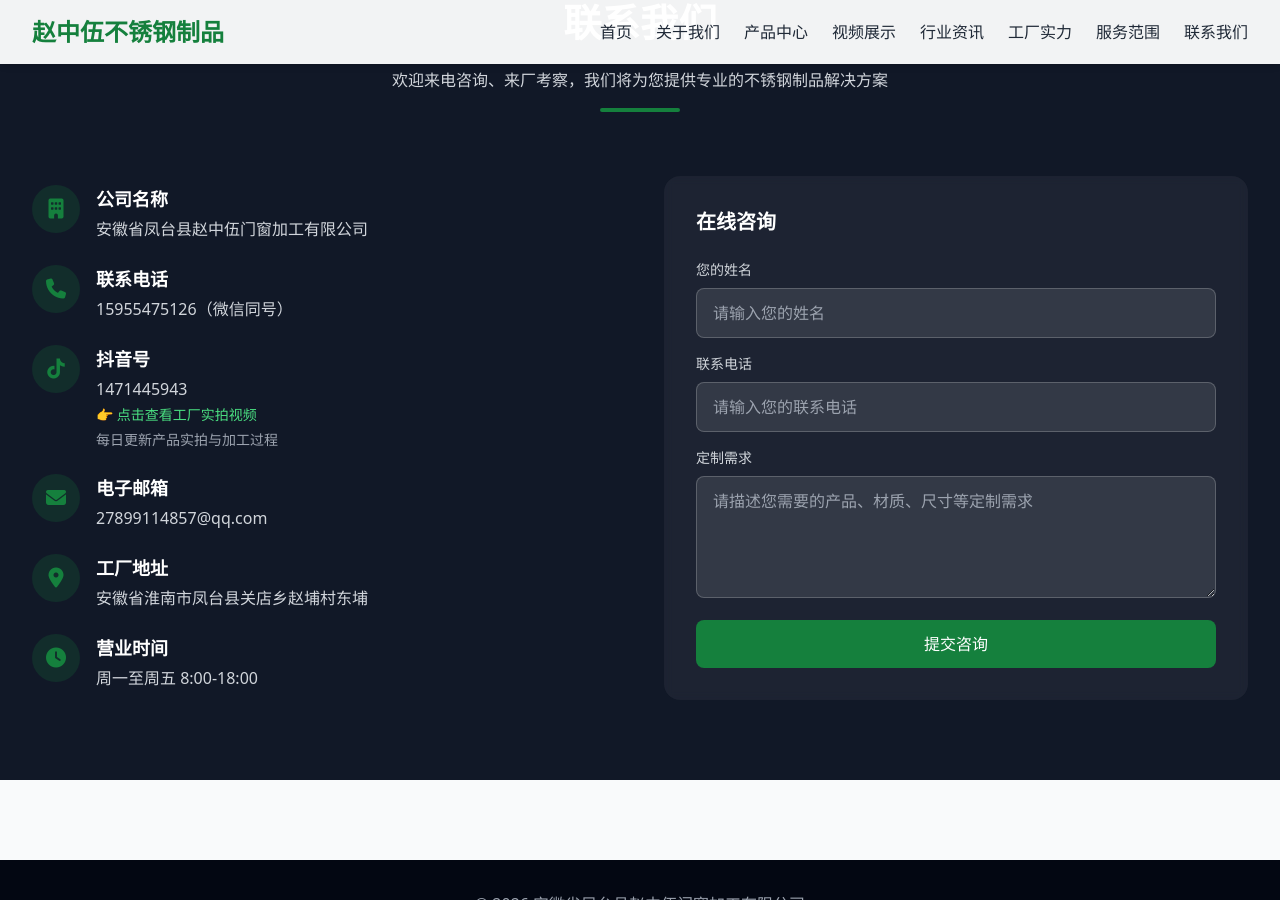
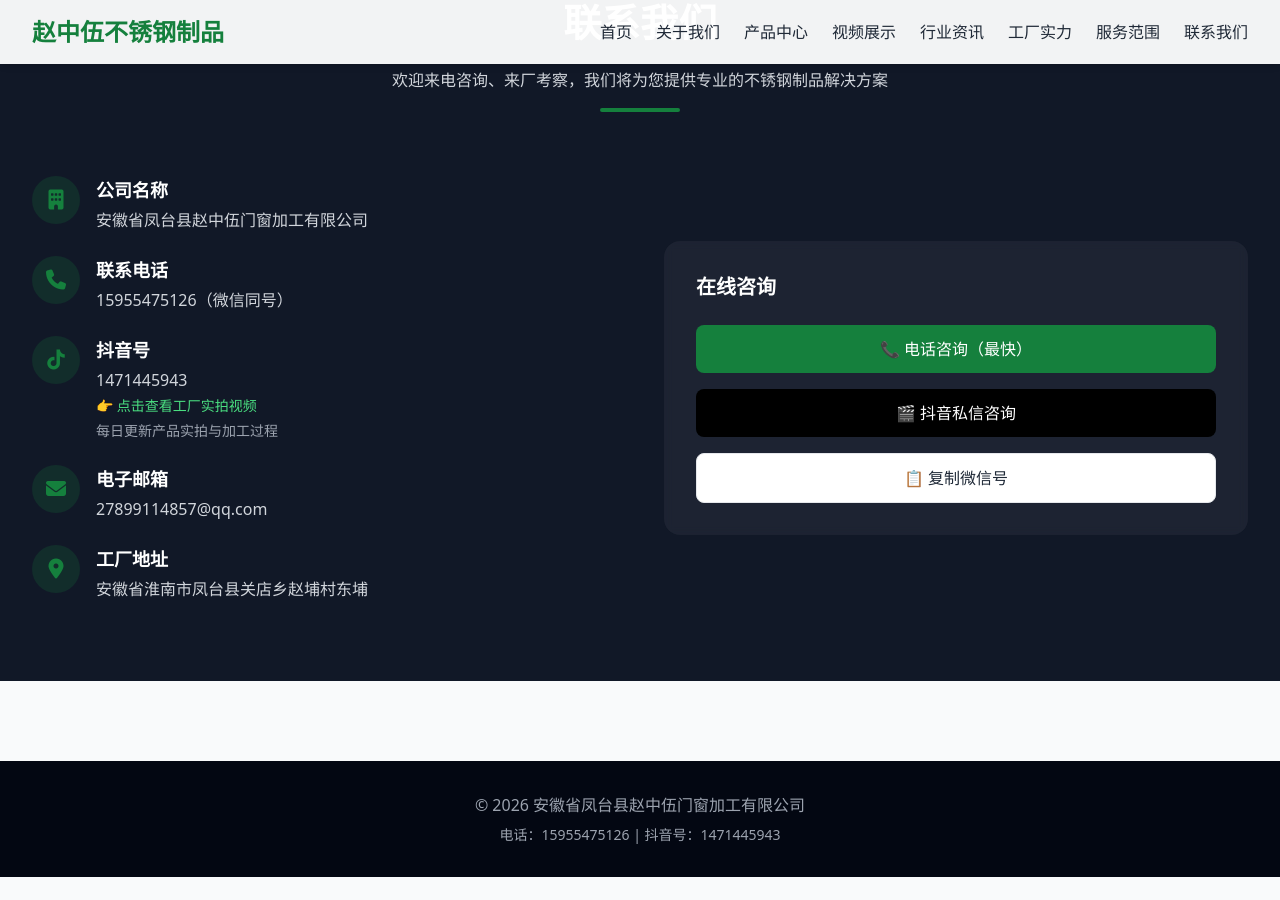
Before and after one commit to guanlisheng/shidaibuxiugang, a Jekyll site: the page built from index.html, in a window 1280 px wide and 900 px high, scrolled down 7276 px. Built offline with Jekyll 4.4.1, drawn with Linux system fonts in a browser that asks for light colours; nearby versions of some CDN libraries; after the commit the page ends 8153 px from its top, so only the background shows below that.

Commit message:
调整在线咨询

```diff
--- a/index.html
+++ b/index.html
@@ -687,38 +687,37 @@ description: 专业不锈钢制品定制加工厂家
                                 <p class="text-gray-300">安徽省淮南市凤台县关店乡赵埔村东埔</p>
                             </div>
                         </div>
-
-                        <div class="flex items-start gap-4">
-                            <div class="w-12 h-12 bg-primary/20 rounded-full flex items-center justify-center shrink-0">
-                                <i class="fas fa-clock text-primary text-xl"></i>
-                            </div>
-                            <div>
-                                <h4 class="font-bold text-lg mb-1">营业时间</h4>
-                                <p class="text-gray-300">周一至周五 8:00-18:00</p>
-                            </div>
-                        </div>
                     </div>
                 </div>
 
                 <div class="bg-white/5 backdrop-blur-sm rounded-2xl p-8">
                     <h3 class="text-xl font-bold mb-6">在线咨询</h3>
-                    <form class="space-y-4">
-                        <div>
-                            <label class="block text-gray-300 mb-2 text-sm">您的姓名</label>
-                            <input type="text" class="w-full bg-white/10 border border-white/20 rounded-lg px-4 py-3 text-white focus:outline-none focus:border-primary transition-colors" placeholder="请输入您的姓名">
-                        </div>
-                        <div>
-                            <label class="block text-gray-300 mb-2 text-sm">联系电话</label>
-                            <input type="tel" class="w-full bg-white/10 border border-white/20 rounded-lg px-4 py-3 text-white focus:outline-none focus:border-primary transition-colors" placeholder="请输入您的联系电话">
-                        </div>
-                        <div>
-                            <label class="block text-gray-300 mb-2 text-sm">定制需求</label>
-                            <textarea rows="4" class="w-full bg-white/10 border border-white/20 rounded-lg px-4 py-3 text-white focus:outline-none focus:border-primary transition-colors" placeholder="请描述您需要的产品、材质、尺寸等定制需求"></textarea>
-                        </div>
-                        <button type="button" class="w-full bg-primary hover:bg-green-800 text-white font-medium py-3 rounded-lg transition-colors">
-                            提交咨询
-                        </button>
-                    </form>
+                    <div class="space-y-4">
+
+                      <a href="tel:15955475126"
+                         class="block w-full bg-primary text-white text-center py-3 rounded-lg">
+                         📞 电话咨询（最快）
+                      </a>
+
+                      <a href="https://v.douyin.com/hQEk7x118YM/"
+                         target="_blank"
+                         class="block w-full bg-black text-white text-center py-3 rounded-lg">
+                         🎬 抖音私信咨询
+                      </a>
+
+                      <button onclick="copyWeChat()"
+                         class="w-full bg-white text-gray-800 py-3 rounded-lg border">
+                         📋 复制微信号
+                      </button>
+
+                    </div>
+
+                    <script>
+                    function copyWeChat() {
+                      navigator.clipboard.writeText("15955475126");
+                      alert("微信号已复制，请打开微信添加好友");
+                    }
+                    </script>
                 </div>
             </div>
         </div>
```
